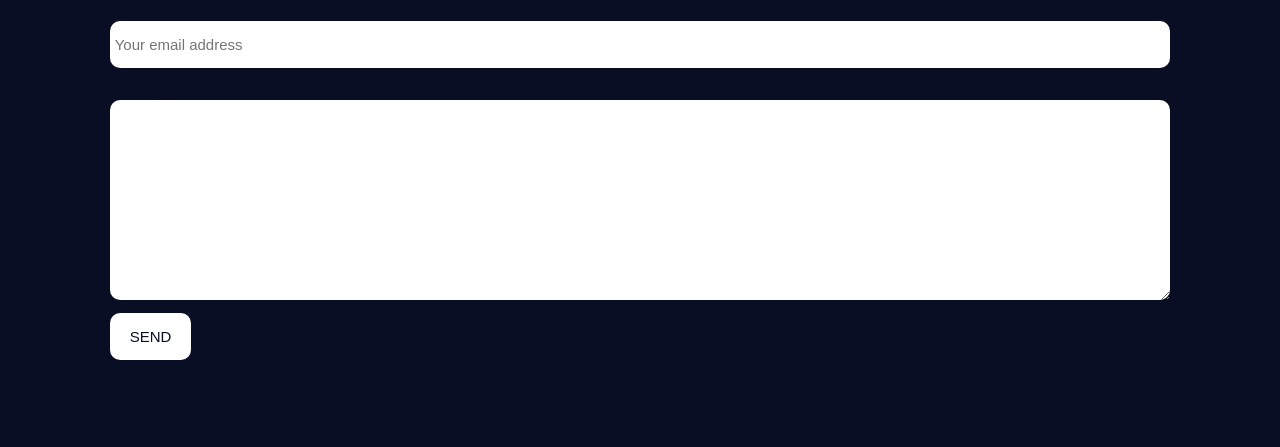
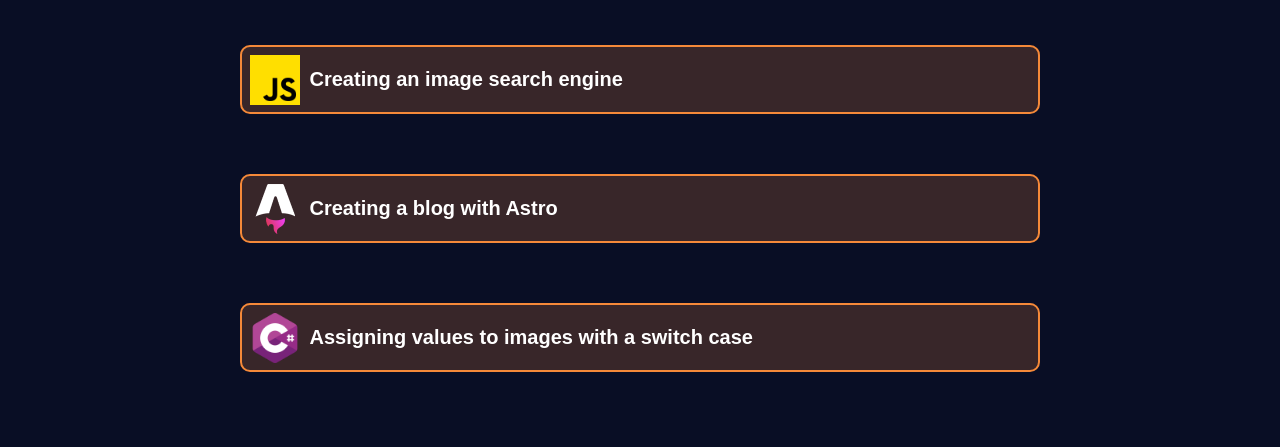
Before and after one commit to Garbutt/ReeceFarrell.com, an Astro site: page /blogs in a window 1280 px wide. Shown: the part 205-652 px from the top of the page. Built offline with nearby package versions, Linux system fonts and the light colour scheme; Astro itself is replaced by a stand-in of ours.

Commit message:
added blogs page

```diff
--- /dev/null
+++ b/src/components/blog-card.astro
@@ -0,0 +1,57 @@
+---
+import { Image } from 'astro:assets';
+import placeholderImage from '../../public/images/placeholder.webp';
+
+interface Props {
+  image?: ImageMetadata;
+  link?: string;
+}
+
+const { image = placeholderImage, link = '#' } = Astro.props;
+---
+
+<style>
+    .blog-card img{
+  width: 5rem;
+  height: 100%;
+}
+
+.blog-card{
+    display: flex;
+    flex-direction: row;
+    align-items: center;
+    max-width: 1200px;
+    width: 100%;
+    max-width: 800px;
+    background-color: var(--highlight-color-faded);
+    border-radius: 10px;
+    border: solid 2px var(--highlight-color);
+    padding: .5em;
+    margin: 2em;
+}
+
+.card-container{
+    display: flex;
+    align-items: center;
+    justify-content: center;
+    width: 100%;
+}
+
+
+a{
+    display: flex;
+    align-items: center;
+    width: 100%;
+}
+
+</style>
+
+<div class="card-container">
+    <div class="blog-card">
+        <a href="">
+        <Image src={image} alt='Placeholder image' />
+
+        <slot/>
+    </a>
+</div>
+</div>
--- a/src/components/card.astro
+++ b/src/components/card.astro
@@ -14,7 +14,7 @@ const { image = placeholderImage, link = '#' } = Astro.props;
   .card {
     background-color: var(--primary-bg-color);
     border-radius: var(--border-radius);
-    border: solid 2px var(--highlight-color);
+    border: solid 5px var(--highlight-color);
     padding: 1.5rem;
     margin: 3rem auto;
     width: 100%;
@@ -26,7 +26,7 @@ const { image = placeholderImage, link = '#' } = Astro.props;
     height: 20rem;
     object-fit: cover;
     border-radius: var(--border-radius) var(--border-radius) 0 0;
-    border: solid 2px var(--highlight-color);
+    border: solid 5px var(--highlight-color);
   }
 
   .card div {
--- a/src/pages/blogs.astro
+++ b/src/pages/blogs.astro
@@ -1,69 +1,47 @@
 ---
+import BlogCard from '@components/blog-card.astro';
 import Layout from '@layouts/layout.astro';
+
+import js from 'public/images/js.png';
+import astro from 'public/images/astro.png'
+import csharp from 'public/images/c-sharp.png';
 ---
 
 <style>
-  .contact-form {
-    width: 100%;
-    max-width: fit-content;
-    padding: 1rem;
-    margin: 0 auto;
-  }
+.blog{
+  display: flex;
+  flex-direction: column;
+  align-items: center;
+  justify-content: space-around;
+  padding: 2em 0 0 0;
+  width: 100%;
+  margin: 0 auto;
+}
 
-  .contact-form label {
-    display: inline-block;
-    margin: 0.25rem 0;
-  }
+h4, p{
+    color: var(--secondary-color);
+}
 
-  .contact-form :is(input, textarea) {
-    font-family: sans-serif;
-    background-color: var(--secondary-bg-color);
-    width: 100%;
-    padding: 1.5rem 0.5rem;
-    margin-bottom: 1rem;
-    border: none;
-    border-radius: var(--border-radius);
-  }
-
-  .contact-form button {
-    font-family: sans-serif;
-    font-weight: 500;
-    text-transform: uppercase;
-    color: var(--primary-color);
-    background-color: var(--secondary-bg-color);
-    border: none;
-    border-radius: var(--border-radius);
-    padding: 1.5rem 2rem;
-    cursor: pointer;
-  }
+h4{
+  margin: .5em;
+}
 </style>
 
-<Layout title='Contact'>
-  <h1>Contact</h1>
+<Layout title='My Blog'>
 
-  <section>
-    <form
-      name='contact'
-      method='POST'
-      data-netlify='true'
-      netlify-honeypot='bot-field'
-      class='contact-form'
-      autocomplete='on'
-    >
-      <input type='hidden' name='bot-field' aria-label="Don't fill this out if you're human" />
-      <input type='hidden' name='subject' value='Website Contact' aria-label='Website Contact' />
+  <section class="heading"><h1>My <span>Blog</span></h1></section>
 
-      <label for='name'>Name:</label>
-      <input type='text' id='name' name='name' placeholder='Your name (optional)' />
+  <section class="blog">
+    <BlogCard image={js}>
+      <h4>Creating an image search engine</h4>
+    </BlogCard>
 
-      <label for=''>Email:</label>
-      <input type='email' id='email' name='email' placeholder='Your email address' required />
+    <BlogCard image={astro}>
+      <h4>Creating a blog with Astro</h4>
+    </BlogCard>
 
-      <label for='message'>Message:</label>
-      <textarea id='message' name='message' cols={40} rows={10} placeholder='The message you want to send' required>
-      </textarea>
-
-      <button type='submit'>Send</button>
-    </form>
+    <BlogCard image={csharp}>
+      <h4>Assigning values to images with a switch case</h4>
+    </BlogCard>
   </section>
 </Layout>
```
Also changed, not shown: public/images/astro.png (added), public/images/imageSearch.png (added), src/pages/blogs/creating-blog.astro (added), src/pages/blogs/image-search.astro (added), src/pages/blogs/switch-case.astro (added).
